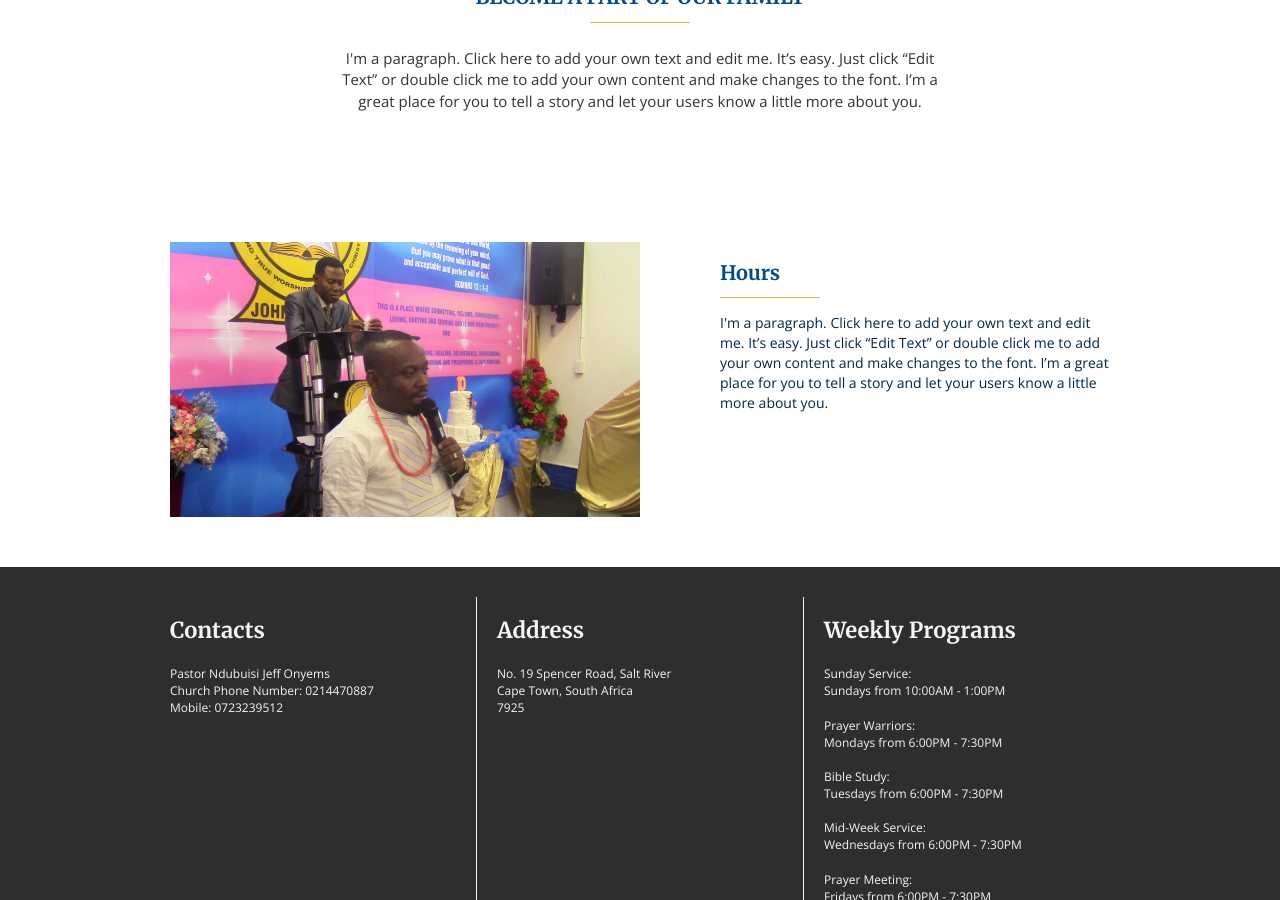
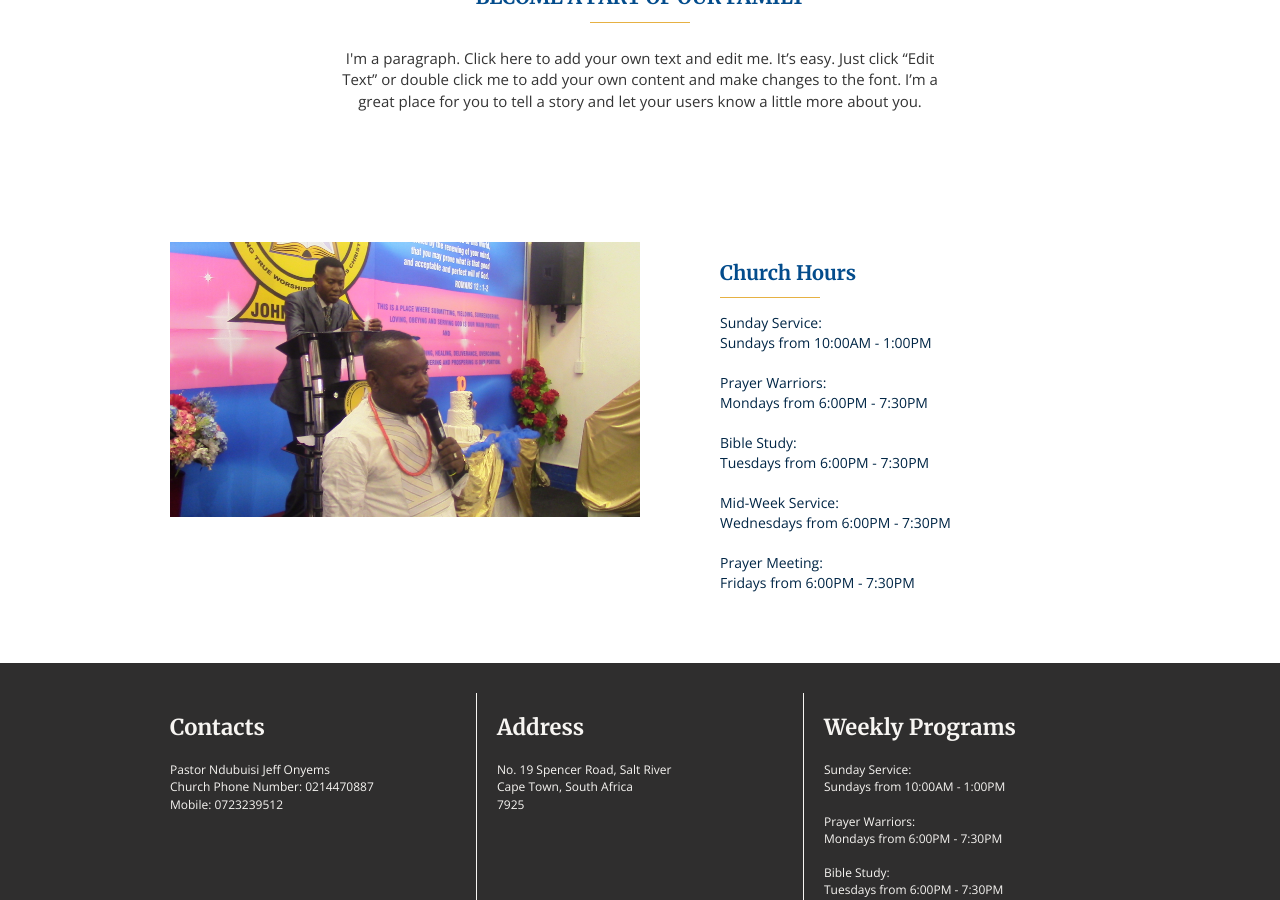
Before and after one commit to riyaadh47/hilary, a Jekyll site: the page built from _pages/services.html, in a window 1280 px wide and 900 px high, scrolled down 569 px. Built offline with Jekyll 4.4.1, drawn with Linux system fonts in a browser that asks for light colours; nearby versions of some CDN libraries; library files that are not in the unit come from our copies.

Commit message:
Update from Forestry.io - Updated content.json

```diff
--- a/_data/content.json
+++ b/_data/content.json
@@ -58,8 +58,8 @@
   "services": [
     {
       "image": "img/IMG_0017.JPG",
-      "heading": "Hours",
-      "content": "I'm a paragraph. Click here to add your own text and edit me. It’s easy. Just click “Edit Text” or double click me to add your own content and make changes to the font. I’m a great place for you to tell a story and let your users know a little more about you."
+      "heading": "Church Hours",
+      "content": "Sunday Service:<br/>Sundays from 10:00AM - 1:00PM<br/><br/>Prayer Warriors:<br/>Mondays from 6:00PM - 7:30PM<br/><br/>Bible Study:<br/>Tuesdays from 6:00PM - 7:30PM<br/><br/>Mid-Week Service:<br/>Wednesdays from 6:00PM - 7:30PM<br/><br/>Prayer Meeting:<br/>Fridays from 6:00PM - 7:30PM"
     }
   ],
   "events": [
```
